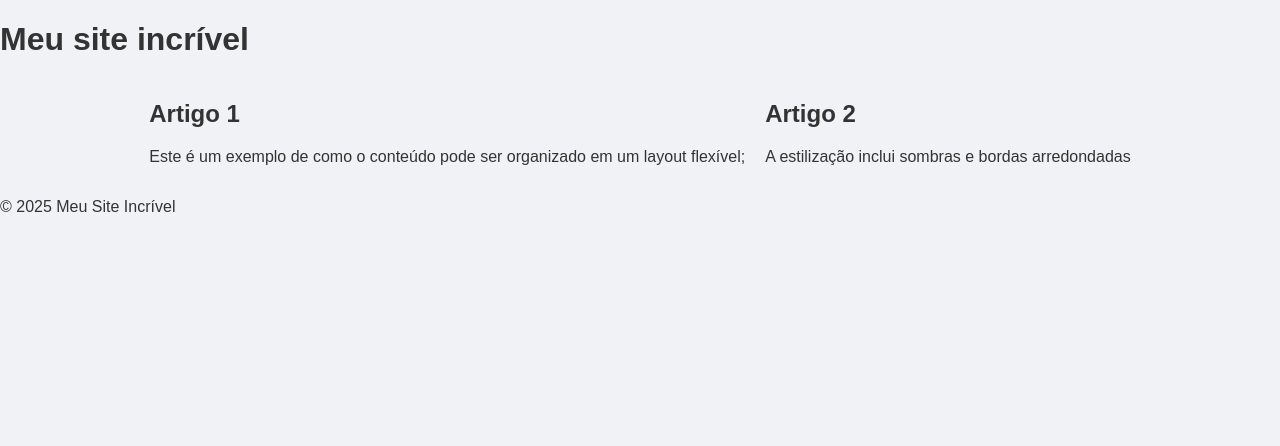
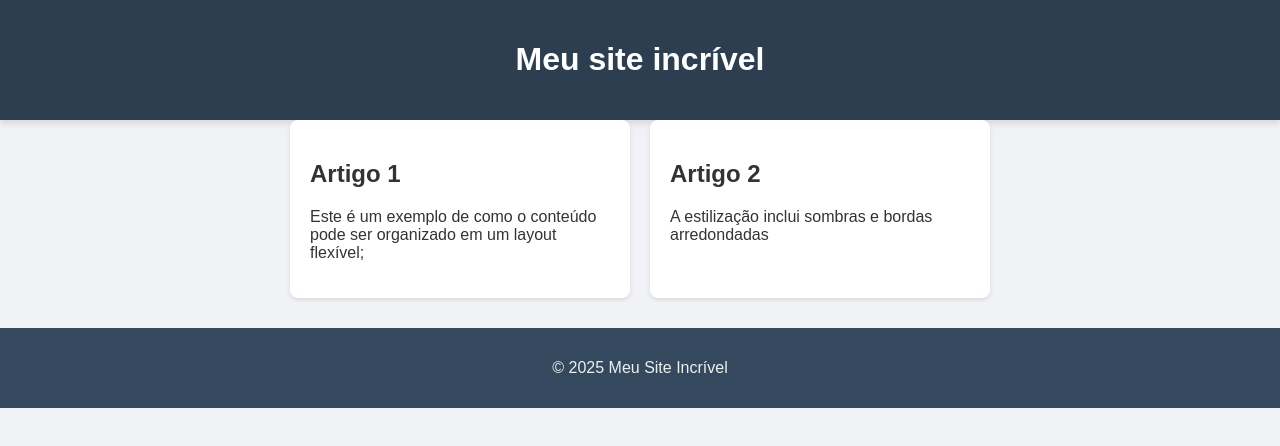
Before and after one commit to Paula-dev96/meu-projeto, a plain HTML site: page HTML_CSS/index.html in a window 1280 px wide. Drawn offline with Linux system fonts and the light colour scheme.

Commit message:
style css + boteos de formulario

```diff
--- a/HTML_CSS/index.html
+++ b/HTML_CSS/index.html
@@ -7,20 +7,20 @@
     <link rel="stylesheet" href="style.css">
 </head>
 <body>
-    <header class="cabeçalho">
+    <header class="cabecalho">
         <h1>Meu site incrível</h1>
     </header>
 <main class="container-principal">
-    <article class="cartão">
+    <article class="cartao">
         <h2>Artigo 1</h2>
         <p>Este é um exemplo de como o conteúdo pode ser organizado em um layout flexível;</p>
     </article>
-    <article class ="cartão">
+    <article class ="cartao">
         <h2>Artigo 2</h2>
         <p>A estilização inclui sombras e bordas arredondadas</p>
     </article>
 </main>
-    <footer class="Rodapé">
+    <footer class="Rodape">
         <p>© 2025 Meu Site Incrível</p>
     </footer>
 </body>
--- a/HTML_CSS/style.css
+++ b/HTML_CSS/style.css
@@ -4,7 +4,7 @@ body{
     background-color:#f0f2f5;
     color: #333
 }
-.caebcalho{
+.cabecalho{
     background-color: #2c3e50;
     color: white;
     padding: 20px;
@@ -26,3 +26,13 @@ body{
     padding: 20px;
     transition: transform 0.3s;
 }
+.cartao:hover{
+    transform: translateY(-5px);
+}
+.Rodape{
+    text-align: center;
+    padding: 15px;
+    margin-top: 30px;
+    background-color: #34495e;
+    color: #ecf0f1;
+}
```
Also changed, not shown: HTML_Botoeseformulários/index.html (added, +25 -0 lines).
